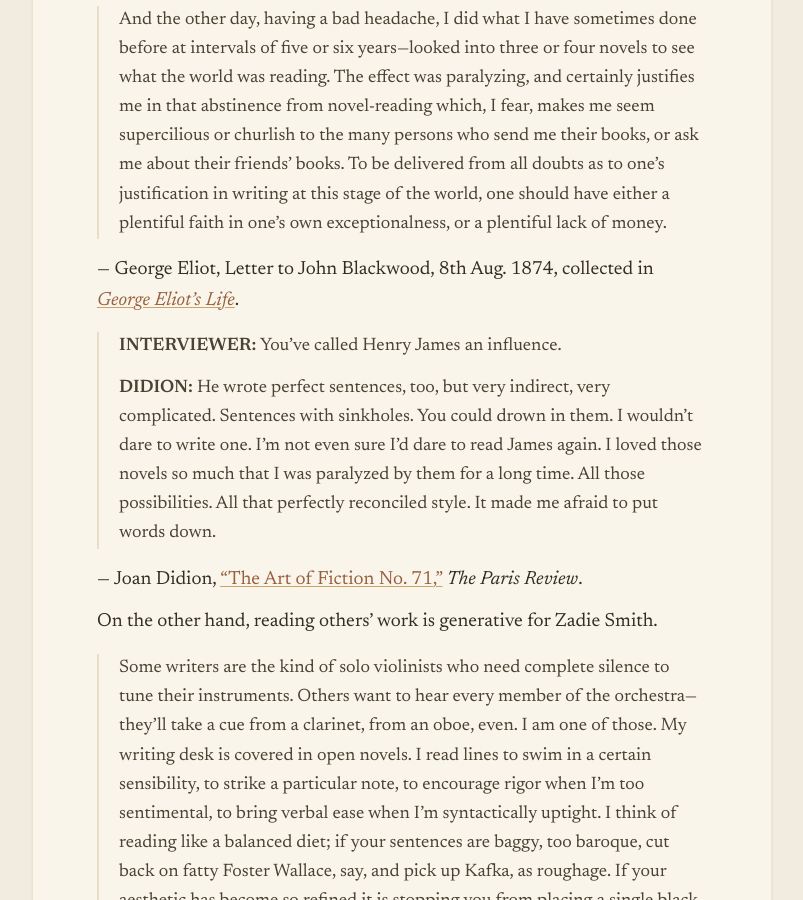
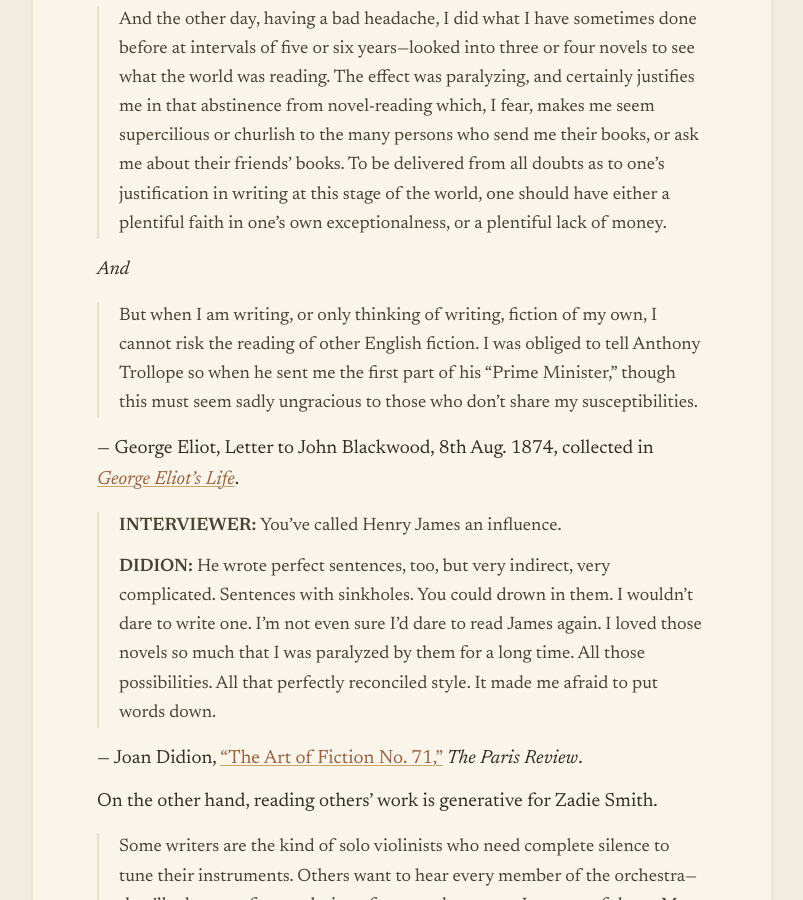
Before and after one commit to lauramoorewrites-del/treasury, a Jekyll site: the page built from _pages/when-anothers-style-obstructs-your-own.md, in a window 1280 px wide and 900 px high, scrolled down 546 px. Shown: the whole window, without its empty margins (238-1041 px from the left). Built offline with Jekyll 4.4.1, drawn with Linux system fonts in a browser that asks for light colours.

Commit message:
Update when-anothers-style-obstructs-your-own.md

```diff
--- a/_pages/when-anothers-style-obstructs-your-own.md
+++ b/_pages/when-anothers-style-obstructs-your-own.md
@@ -18,6 +18,10 @@
 
 > And the other day, having a bad headache, I did what I have sometimes done before at intervals of five or six years—looked into three or four novels to see what the world was reading. The effect was paralyzing, and certainly justifies me in that abstinence from novel-reading which, I fear, makes me seem supercilious or churlish to the many persons who send me their books, or ask me about their friends' books. To be delivered from all doubts as to one's justification in writing at this stage of the world, one should have either a plentiful faith in one's own exceptionalness, or a plentiful lack of money.
 
+*And*
+
+> But when I am writing, or only thinking of writing, fiction of my own, I cannot risk the reading of other English fiction. I was obliged to tell Anthony Trollope so when he sent me the first part of his "Prime Minister," though this must seem sadly ungracious to those who don't share my susceptibilities.
+
 — George Eliot, Letter to John Blackwood, 8th Aug. 1874, collected in *[George Eliot's Life](https://www.gutenberg.org/files/43043/43043-h/43043-h.htm)*.
 
 > **INTERVIEWER:** You've called Henry James an influence.
```
